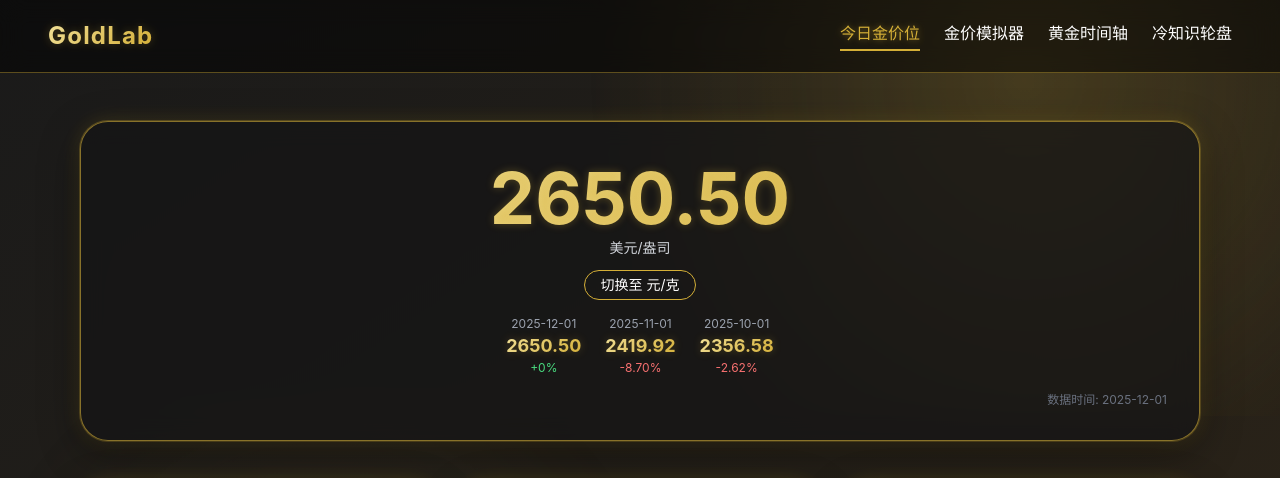
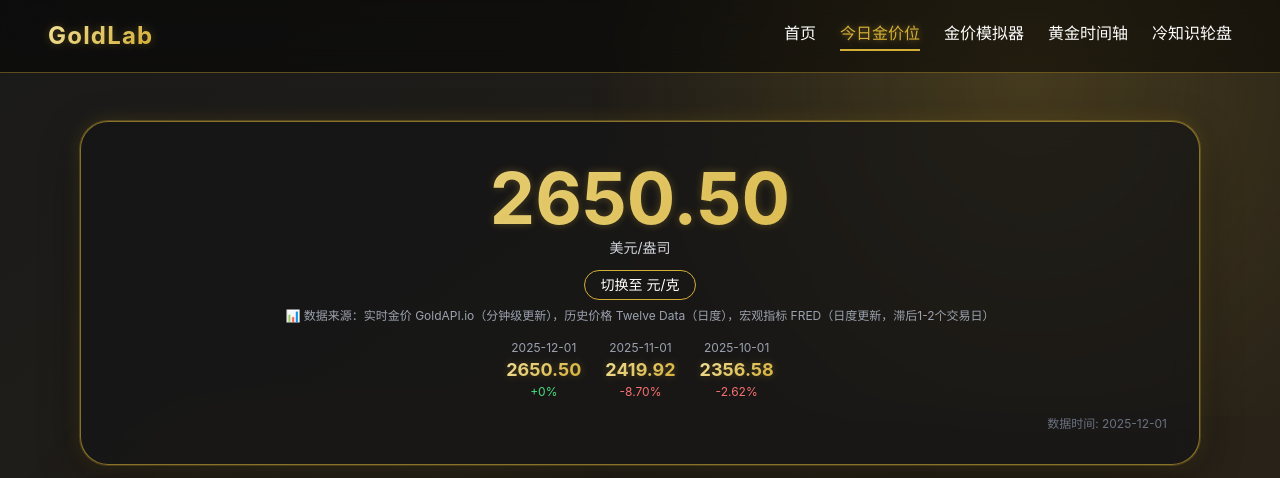
Before and after one commit to jiujiu229/goldlab, a website: page index.html in a window 1280 px wide. Both pictures are taken after a click on the link "今日金价位". Shown: the top 478 px of the page. Drawn offline with nearby package versions, Linux system fonts and the light colour scheme; no server answers.

Commit message:
Update index.html

```diff
--- a/index.html
+++ b/index.html
@@ -7,7 +7,7 @@
     <script src="https://cdn.tailwindcss.com"></script>
     <script src="https://cdn.jsdelivr.net/npm/echarts@5.5.0/dist/echarts.min.js"></script>
     <style>
-        /* ========== 基础样式 ========== */
+        /* 璀璨华丽背景 (与之前相同) */
         body {
             background: linear-gradient(145deg, #1A1A1A 0%, #2C2418 100%);
             background-attachment: fixed;
@@ -83,17 +83,12 @@
         .breathing {
             animation: breathe-glow 2s ease-in-out infinite;
         }
-        /* 温度计圆环动画 */
         @keyframes fillGauge {
             from { stroke-dashoffset: 251.2; }
             to { stroke-dashoffset: var(--target-offset); }
         }
         .gauge-fill {
             animation: fillGauge 1s ease-out forwards;
-        }
-        /* 滑块数值变化平滑 */
-        .slider-value {
-            transition: all 0.1s ease;
         }
         input[type="range"] {
             -webkit-appearance: none;
@@ -133,7 +128,7 @@
             z-index: 1;
             bottom: 125%;
             left: 50%;
-            margin-left: -80px;
+            margin-left: -100px;
             width: 200px;
             font-size: 12px;
             border: 1px solid #D4AF37;
@@ -183,12 +178,19 @@
             line-height: 1.5;
             border-left: 2px solid #D4AF37;
         }
-        .theory-card h4 {
-            color: #D4AF37;
-            margin-bottom: 0.5rem;
-            font-weight: 600;
+        .collapse-header {
+            cursor: pointer;
+            user-select: none;
         }
-        /* 事件分析弹窗样式 */
+        .collapse-content {
+            max-height: 0;
+            overflow: hidden;
+            transition: max-height 0.3s ease-out;
+        }
+        .collapse-content.open {
+            max-height: 500px;
+            transition: max-height 0.5s ease-in;
+        }
         .event-analysis-modal {
             position: fixed;
             top: 0;
@@ -217,7 +219,6 @@
             border-radius: 24px;
             padding: 1.5rem;
         }
-        /* 冷知识挑战模式 */
         .challenge-quiz {
             background: rgba(0,0,0,0.5);
             border-radius: 16px;
@@ -240,20 +241,6 @@
             background: rgba(239,68,68,0.2);
             border-color: #ef4444;
         }
-        /* 折叠面板 */
-        .collapse-header {
-            cursor: pointer;
-            user-select: none;
-        }
-        .collapse-content {
-            max-height: 0;
-            overflow: hidden;
-            transition: max-height 0.3s ease-out;
-        }
-        .collapse-content.open {
-            max-height: 500px;
-            transition: max-height 0.5s ease-in;
-        }
     </style>
 </head>
 <body class="text-white">
@@ -263,6 +250,7 @@
             <span class="gold-text">GoldLab</span>
         </div>
         <div class="flex space-x-4 md:space-x-6">
+            <a href="#" onclick="showPage('landing')" class="nav-link transition pb-1" id="nav-landing">首页</a>
             <a href="#" onclick="showPage('home')" class="nav-link transition pb-1" id="nav-home">今日金价位</a>
             <a href="#" onclick="showPage('simulator')" class="nav-link transition pb-1" id="nav-simulator">金价模拟器</a>
             <a href="#" onclick="showPage('timeline')" class="nav-link transition pb-1" id="nav-timeline">黄金时间轴</a>
@@ -270,7 +258,8 @@
         </div>
     </nav>
 
-    <div id="homePage" class="page-container px-6 md:px-20 py-12 max-w-7xl mx-auto"></div>
+    <div id="landingPage" class="page-container px-6 md:px-20 py-12 max-w-7xl mx-auto"></div>
+    <div id="homePage" class="page-container hidden px-6 md:px-20 py-12 max-w-7xl mx-auto"></div>
     <div id="simulatorPage" class="page-container hidden px-6 md:px-20 py-12 max-w-7xl mx-auto"></div>
     <div id="timelinePage" class="page-container hidden px-6 md:px-20 py-12 max-w-7xl mx-auto"></div>
     <div id="factsPage" class="page-container hidden px-6 md:px-20 py-12 max-w-7xl mx-auto"></div>
@@ -410,8 +399,8 @@
             goldData[goldData.length-1].real_rate = macroData.realRate;
             goldData[goldData.length-1].inflation_exp = macroData.inflationExp;
 
-            renderHome();
-            showPage('home');
+            renderLanding();
+            showPage('landing');
         }
 
         // -------------------- 工具函数 --------------------
@@ -448,6 +437,29 @@
         }
 
         // -------------------- 页面渲染 --------------------
+        function renderLanding() {
+            const container = document.getElementById('landingPage');
+            container.innerHTML = `
+                <div class="glass-card p-10 text-center">
+                    <div class="text-7xl md:text-8xl font-bold gold-text mb-4">GoldLab</div>
+                    <div class="text-2xl md:text-3xl text-gray-300 mb-2">玩转黄金，看懂世界</div>
+                    <div class="w-24 h-1 bg-[#D4AF37] mx-auto my-6"></div>
+                    <div class="max-w-2xl mx-auto text-gray-300 space-y-4">
+                        <p>✨ 欢迎来到 GoldLab —— 一个让黄金数据变得有趣、易懂的互动实验室。</p>
+                        <p>📊 我们通过真实 API 为您呈现实时金价、历史走势，并用「温度计」「情绪指数」「呼吸灯」等趣味工具，帮您快速把握市场位置。</p>
+                        <p>🎮 在「金价模拟器」中，您可以调节美元、利率、通胀，亲身体验它们如何影响黄金价格。</p>
+                        <p>📅 「黄金时间轴」带您回顾近年重大事件与金价的联动，每个事件都附有机制分析。</p>
+                        <p>🧠 还有「冷知识轮盘」，转动轮盘，解锁黄金背后的小秘密，更有挑战模式等你来战！</p>
+                        <p class="gold-text text-sm mt-6">立即探索，让黄金不再神秘！</p>
+                    </div>
+                    <div class="mt-8 flex flex-wrap justify-center gap-4">
+                        <button onclick="showPage('home')" class="px-6 py-2 border border-[#D4AF37] rounded-full hover:bg-[#D4AF37]/20 transition">开始体验 →</button>
+                        <button onclick="showPage('facts')" class="px-6 py-2 border border-[#D4AF37] rounded-full hover:bg-[#D4AF37]/20 transition">冷知识挑战 →</button>
+                    </div>
+                </div>
+            `;
+        }
+
         function renderHome() {
             if (!todayGold) return;
             const container = document.getElementById('homePage');
@@ -468,7 +480,6 @@
             else if (sentiment >= 20) sentimentText = '谨慎';
             else sentimentText = '低迷';
 
-            // 近三日价格 HTML
             let threeDaysHtml = '<div class="flex justify-center space-x-6 mt-4">';
             lastThreeDays.forEach((day, idx) => {
                 const change = idx === 0 ? 0 : ((day.price - lastThreeDays[idx-1].price) / lastThreeDays[idx-1].price * 100).toFixed(2);
@@ -487,6 +498,7 @@
                     <div class="text-5xl md:text-7xl font-bold gold-text mt-2">${priceDisplay.split(' ')[0]}</div>
                     <div class="text-gray-300 text-sm mt-1">${priceDisplay.split(' ').slice(1).join(' ')}</div>
                     <button id="unitToggle" class="mt-3 px-4 py-1 border border-[#D4AF37] rounded-full text-sm hover:bg-[#D4AF37]/20 transition">切换至 ${unit === 'usd' ? '元/克' : '美元/盎司'}</button>
+                    <div class="text-xs text-gray-400 mt-2">📊 数据来源：实时金价 GoldAPI.io（分钟级更新），历史价格 Twelve Data（日度），宏观指标 FRED（日度更新，滞后1-2个交易日）</div>
                     ${threeDaysHtml}
                     <div class="mt-4 text-right text-xs text-gray-500">数据时间: ${todayGold.date}</div>
                 </div>
@@ -564,7 +576,6 @@
             });
         }
 
-        // 折叠面板切换函数
         function toggleCollapse(element) {
             const content = element.parentElement.querySelector('.collapse-content');
             content.classList.toggle('open');
@@ -630,7 +641,6 @@
                     </div>
                 </div>
 
-                <!-- 变量关系图示和经济学原理 -->
                 <div class="grid grid-cols-1 md:grid-cols-3 gap-4 mt-6">
                     <div class="glass-card p-4 text-center">
                         <div class="text-3xl mb-2">💵 ↔️ 📉</div>
@@ -665,7 +675,6 @@
                 <div class="text-center text-gray-500 text-xs mt-6">本模拟器使用简化模型，不构成投资建议</div>
             `;
 
-            // 绑定滑块事件
             const dollarSlider = document.getElementById('dollarSlider');
             const rateSlider = document.getElementById('rateSlider');
             const infSlider = document.getElementById('infSlider');
@@ -748,7 +757,6 @@
                 note.innerHTML = `⚠️ 数据存在间隔（最长 ${gaps[0].days} 天），图表已按实际日期展示。`;
             }
 
-            // 事件及机制分析
             const events = [
                 { date: "2023-03-10", name: "硅谷银行倒闭", desc: "引发银行业恐慌，避险情绪升温，资金涌入黄金，金价短期大涨。", mechanism: "避险需求：银行危机 → 存款安全担忧 → 资金流向黄金等安全资产 → 金价上涨" },
                 { date: "2023-10-07", name: "巴以冲突爆发", desc: "地缘政治风险激增，市场避险情绪推高金价。", mechanism: "地缘风险：冲突升级 → 不确定性增加 → 投资者寻求避险 → 黄金需求上升 → 金价上涨" },
@@ -782,7 +790,6 @@
         }
 
         function showEventAnalysis(event) {
-            // 创建弹窗
             const modal = document.createElement('div');
             modal.className = 'event-analysis-modal';
             modal.innerHTML = `
@@ -804,7 +811,6 @@
         }
 
         function renderFacts() {
-            // 扩充至20条冷知识
             const factsList = [
                 "全球所有黄金熔在一起，可铸成一个边长约21米的立方体。",
                 "一部智能手机约含0.034克黄金。",
@@ -830,7 +836,6 @@
             let unlocked = JSON.parse(localStorage.getItem('goldFactsUnlocked')) || [];
             if (unlocked.length === 0) unlocked = [0];
 
-            // 挑战模式题库
             const challengeQuestions = [
                 { question: "黄金的化学符号是什么？", options: ["Au", "Ag", "Fe", "Cu"], correct: 0 },
                 { question: "全球最大的黄金持有机构是？", options: ["美联储", "中国央行", "国际货币基金组织", "世界黄金协会"], correct: 0 },
@@ -915,9 +920,7 @@
                                 this.classList.add('challenge-wrong');
                                 alert(`❌ 回答错误。正确答案是：${q.options[q.correct]}`);
                             }
-                            // 禁用选项，防止重复点击
                             document.querySelectorAll('.challenge-option').forEach(opt => opt.style.pointerEvents = 'none');
-                            // 自动下一题
                             setTimeout(() => {
                                 currentChallenge++;
                                 loadChallenge();
@@ -968,8 +971,9 @@
             document.querySelectorAll('.page-container').forEach(el => el.classList.add('hidden'));
             document.getElementById(`${page}Page`).classList.remove('hidden');
             document.querySelectorAll('.nav-link').forEach(link => link.classList.remove('nav-active'));
-            const activeNav = page === 'home' ? 'nav-home' : page === 'simulator' ? 'nav-simulator' : page === 'timeline' ? 'nav-timeline' : 'nav-facts';
+            const activeNav = page === 'landing' ? 'nav-landing' : page === 'home' ? 'nav-home' : page === 'simulator' ? 'nav-simulator' : page === 'timeline' ? 'nav-timeline' : 'nav-facts';
             document.getElementById(activeNav).classList.add('nav-active');
+            if (page === 'landing') renderLanding();
             if (page === 'home') renderHome();
             if (page === 'simulator') renderSimulator();
             if (page === 'timeline') renderTimeline();
```
